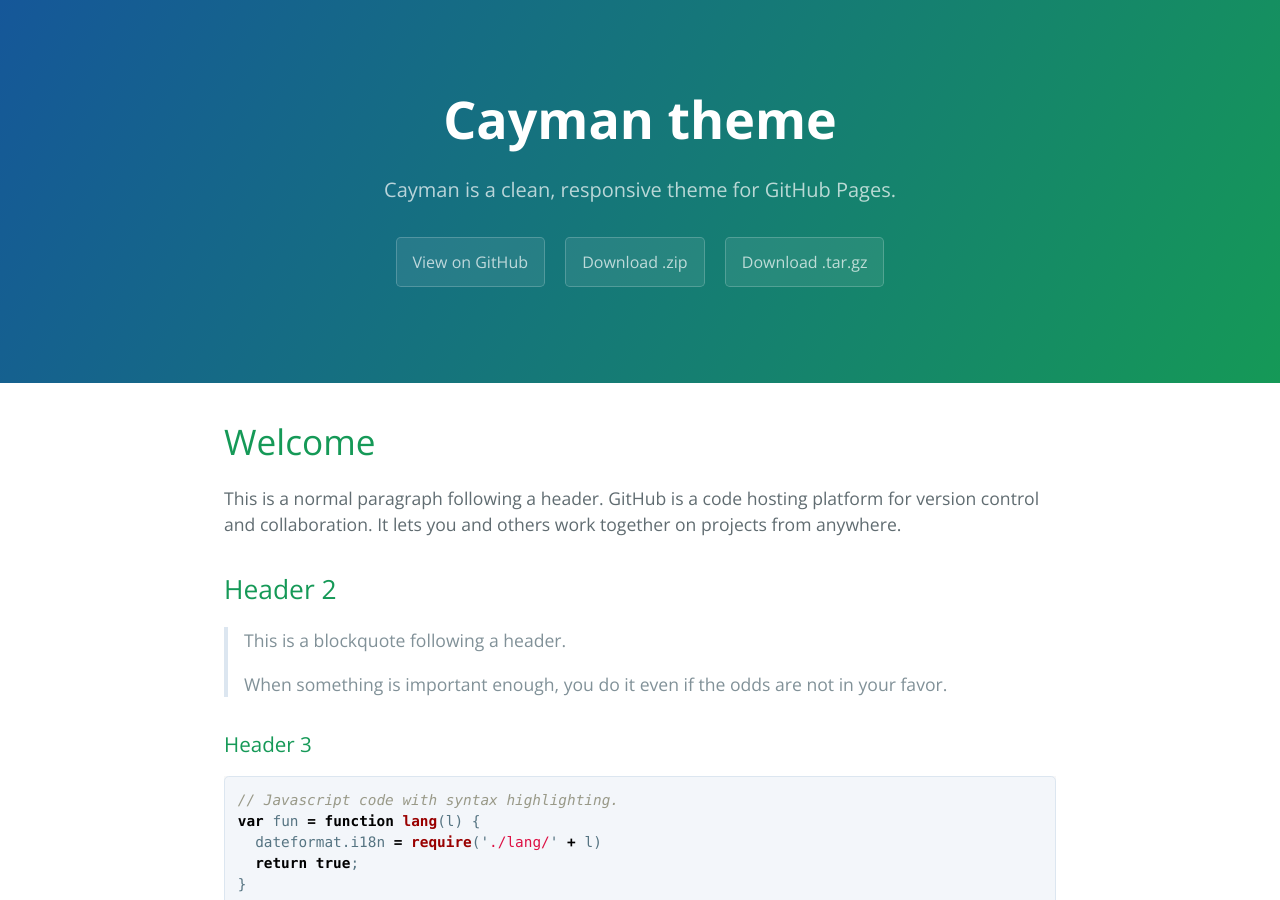
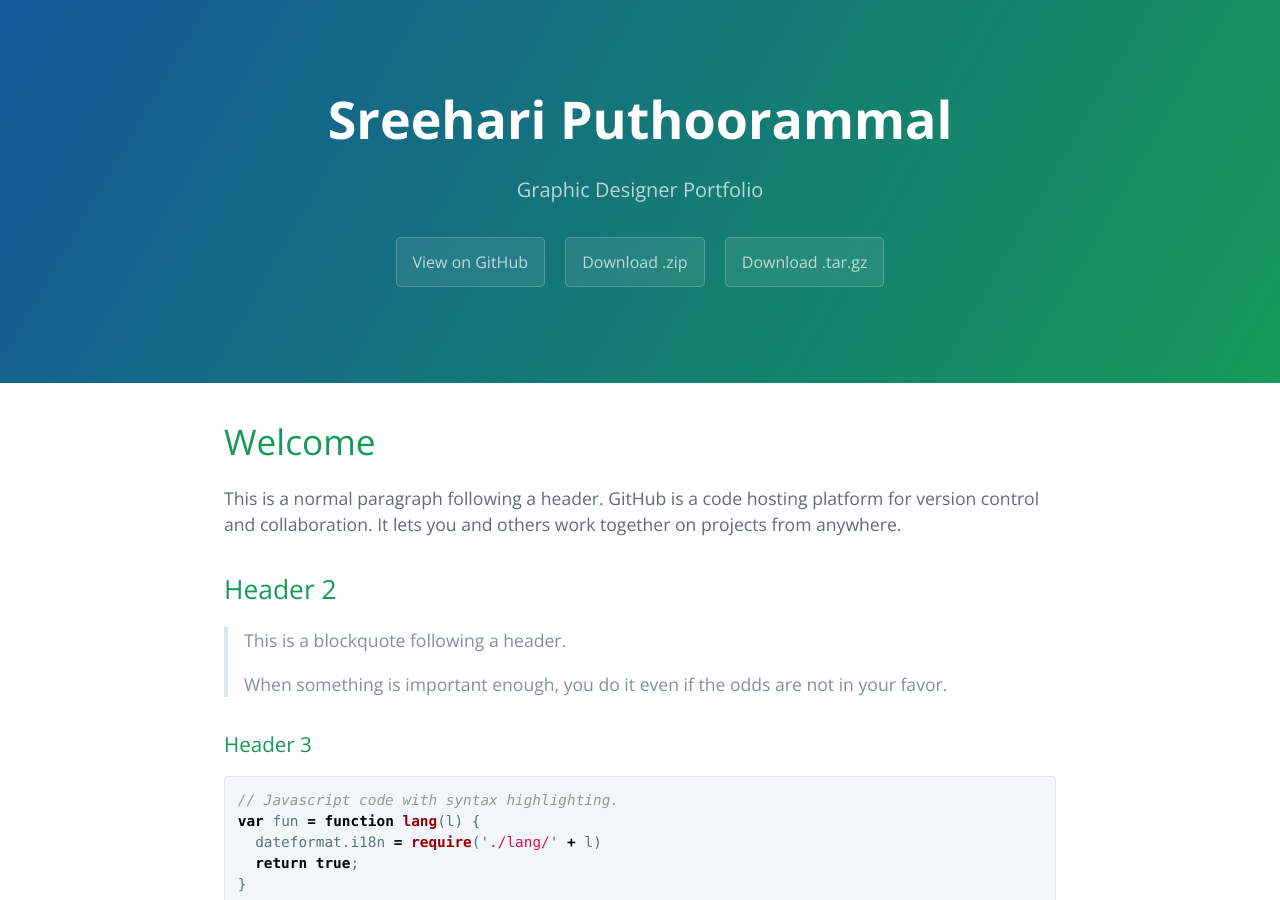
Before and after one commit to hhhari/hariweb, a Jekyll site: the page built from index.md, in a window 1280 px wide and 900 px high. Built offline with Jekyll 4.4.1, drawn with Linux system fonts in a browser that asks for light colours; our own code applies the rules of GitHub Pages for plain Markdown files.

Commit message:
Update default.html

```diff
--- a/_layouts/default.html
+++ b/_layouts/default.html
@@ -13,8 +13,8 @@
     <a id="skip-to-content" href="#content">Skip to the content.</a>
 
     <header class="page-header" role="banner">
-      <h1 class="project-name">{{ site.title | default: Sreehari Puthoorammal }}</h1>
-      <h2 class="project-tagline">{{ site.description | default: Graphic Designer Portfolio }}</h2>
+      <h1 class="project-name">Sreehari Puthoorammal</h1>
+      <h2 class="project-tagline">Graphic Designer Portfolio</h2>
       {% if site.github.is_project_page %}
         <a href="{{ site.github.repository_url }}" class="btn">View on GitHub</a>
       {% endif %}
```
